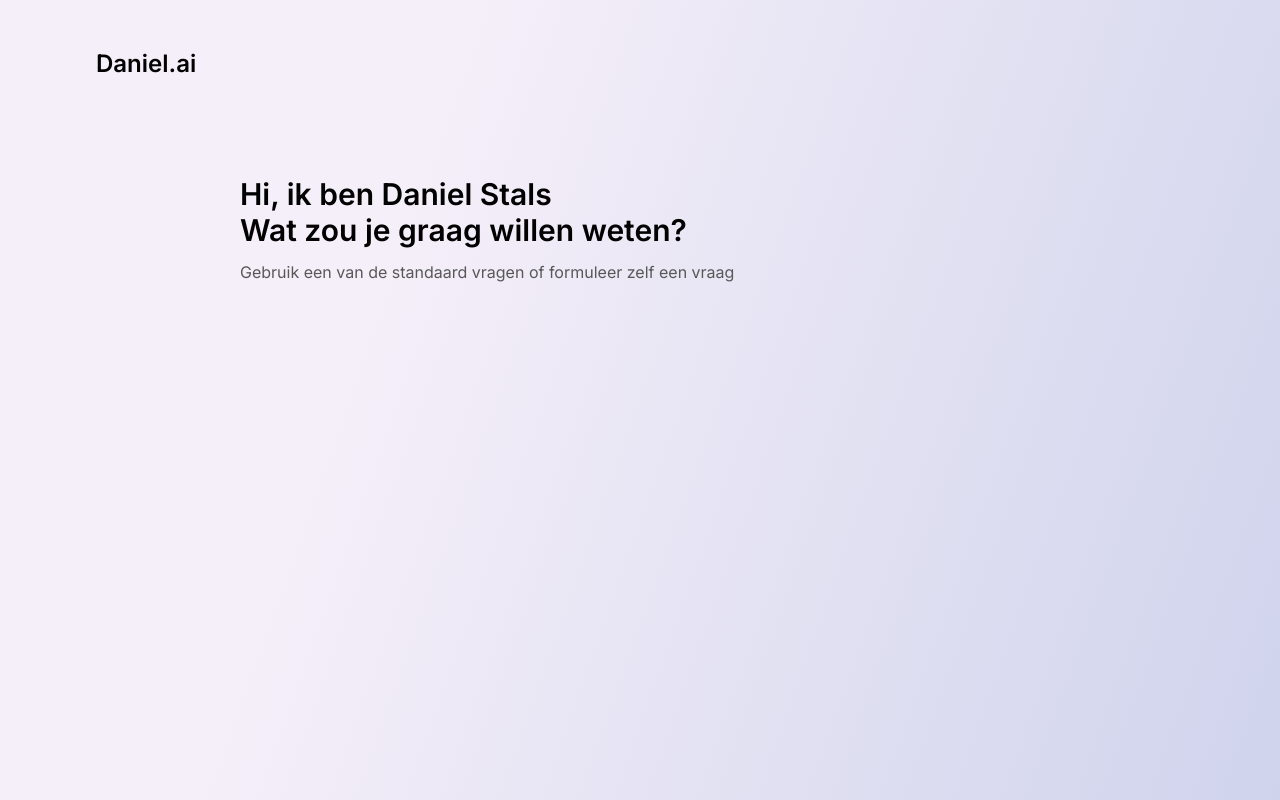
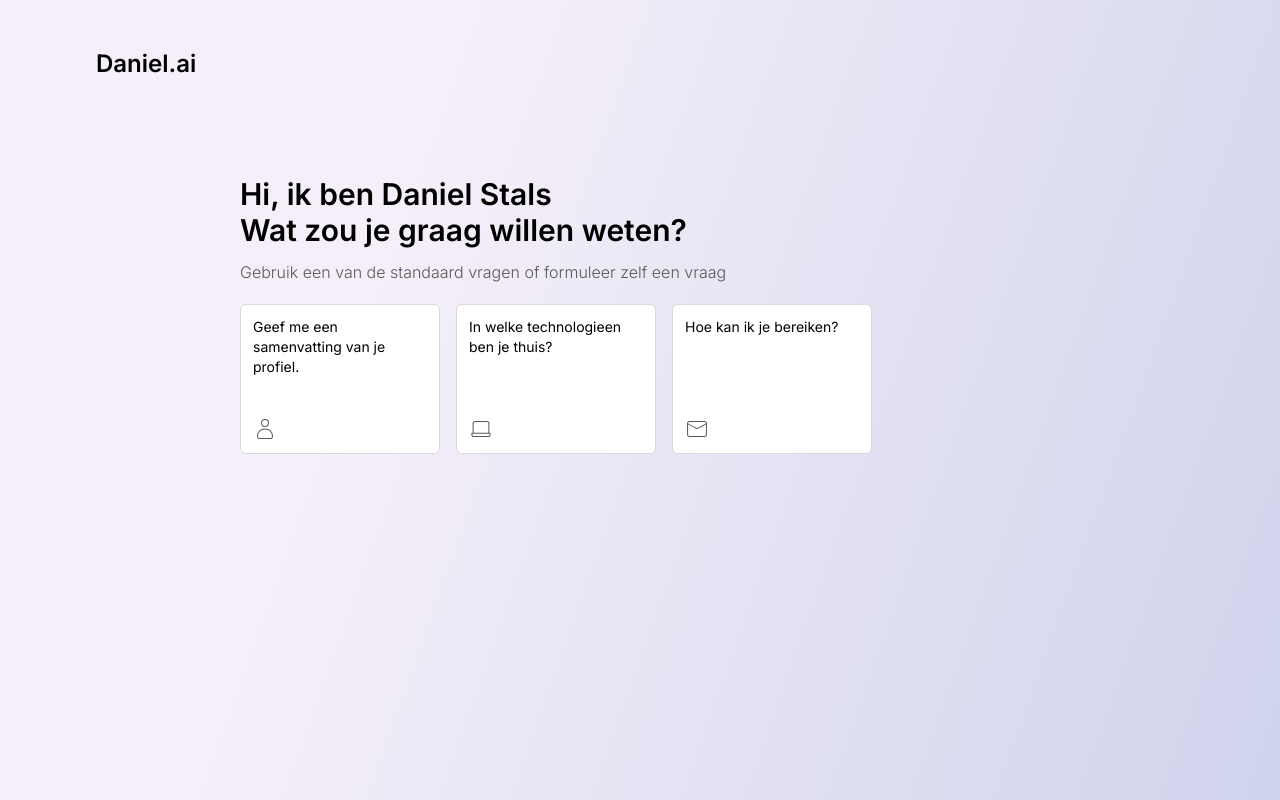
Before and after one commit to danielstals/daniel-ai, a Next.js app: page / in a window 1280 px wide. Built offline with nearby package versions, Linux system fonts and the light colour scheme.

Commit message:
feat: add promptsuggestions reusable component

```diff
--- a/package.json
+++ b/package.json
@@ -10,10 +10,12 @@
 	},
 	"dependencies": {
 		"@tanstack/react-query": "^5.51.23",
+		"class-variance-authority": "^0.7.0",
 		"lottie-react": "^2.4.0",
 		"next": "14.2.5",
 		"react": "^18",
-		"react-dom": "^18"
+		"react-dom": "^18",
+		"react-icons": "^5.3.0"
 	},
 	"devDependencies": {
 		"@types/node": "^20",
--- a/src/app/layout.tsx
+++ b/src/app/layout.tsx
@@ -20,10 +20,10 @@ export default function RootLayout({
 		<html lang="en">
 			<body className={`${inter.className} antialiased`}>
 				<Providers>
-					<main className="flex flex-col w-screen h-screen py-8 sm:py-12 px-6 sm:px-12 md:px-24">
+					<main className="flex flex-col h-screen py-8 sm:py-12 px-6 sm:px-12 md:px-24">
 						<Header title="Daniel.ai" />
 
-						{children}
+						<div className="flex flex-col pb-8">{children}</div>
 					</main>
 				</Providers>
 			</body>
--- a/src/app/page.tsx
+++ b/src/app/page.tsx
@@ -1,3 +1,5 @@
+import { PromptSuggestions } from '@/components/layouts/PromptSuggestions';
+
 export default function Home() {
 	return (
 		<div className="flex flex-col self-center w-full max-w-[800px]">
@@ -7,7 +9,11 @@ export default function Home() {
 				Wat zou je graag willen weten?
 			</h2>
 
-			<span className="block text-base text-neutral-mid">Gebruik een van de standaard vragen of formuleer zelf een vraag</span>
+			<span className="block text-base font-light text-neutral-mid mb-5">
+				Gebruik een van de standaard vragen of formuleer zelf een vraag
+			</span>
+
+			<PromptSuggestions />
 		</div>
 	);
 }
--- /dev/null
+++ b/src/components/layouts/PromptSuggestions.tsx
@@ -0,0 +1,20 @@
+import { CiLaptop, CiMail, CiUser } from 'react-icons/ci';
+import { PromptButton } from '../ui/PromptButton';
+
+export function PromptSuggestions() {
+	return (
+		<div className="flex">
+			<PromptButton
+				className="mr-4"
+				text="Geef me een samenvatting van je profiel."
+				icon={<CiUser size={24} className="text-neutral-mid" />}
+			/>
+			<PromptButton
+				className="mr-4"
+				text="In welke technologieen ben je thuis?"
+				icon={<CiLaptop size={24} className="text-neutral-mid" />}
+			/>
+			<PromptButton text="Hoe kan ik je bereiken?" icon={<CiMail size={24} />} />
+		</div>
+	);
+}
--- /dev/null
+++ b/src/components/ui/PromptButton.tsx
@@ -0,0 +1,34 @@
+import { cva, VariantProps } from 'class-variance-authority';
+import React, { cloneElement, forwardRef } from 'react';
+
+const styleOptions = cva(
+	'group flex flex-col justify-between w-[200px] h-[150px] bg-white rounded-md text-left p-3 border-solid border border-neutral-light hover:border-accent transition duration-200',
+	{
+		variants: {
+			variant: {
+				primary: ['bg-white'],
+			},
+		},
+		defaultVariants: {
+			variant: 'primary',
+		},
+	}
+);
+
+interface IPromptButtonProps extends React.ButtonHTMLAttributes<HTMLButtonElement>, VariantProps<typeof styleOptions> {
+	text: string;
+	icon: JSX.Element;
+	isDisabled?: boolean;
+}
+
+export const PromptButton = forwardRef<HTMLButtonElement, IPromptButtonProps>(function PromptButton(
+	{ text, icon, className, isDisabled, ...inputParams }: IPromptButtonProps,
+	ref
+) {
+	return (
+		<button className={styleOptions({ className })} disabled={isDisabled} ref={ref} {...inputParams}>
+			<span className="text-sm transition duration-200 group-hover:text-accent">{text}</span>
+			{cloneElement(icon, { className: 'text-neutral-mid transition duration-200 group-hover:text-accent' })}
+		</button>
+	);
+});
--- a/tailwind.config.ts
+++ b/tailwind.config.ts
@@ -3,11 +3,17 @@ import type { Config } from 'tailwindcss';
 const config: Config = {
 	content: ['./src/pages/**/*.{js,ts,jsx,tsx,mdx}', './src/components/**/*.{js,ts,jsx,tsx,mdx}', './src/app/**/*.{js,ts,jsx,tsx,mdx}'],
 	theme: {
-		colors: {
-			neutral: {
-				DEFAULT: '#232323',
-				mid: '#585858',
-				dark: '#232323',
+		extend: {
+			colors: {
+				accent: {
+					DEFAULT: '#635bff',
+				},
+				neutral: {
+					DEFAULT: '#232323',
+					light: '#D9D9D9',
+					mid: '#585858',
+					dark: '#232323',
+				},
 			},
 		},
 	},
```
Also changed, not shown: 1 other file (tests, documents, lock files or other folders).
